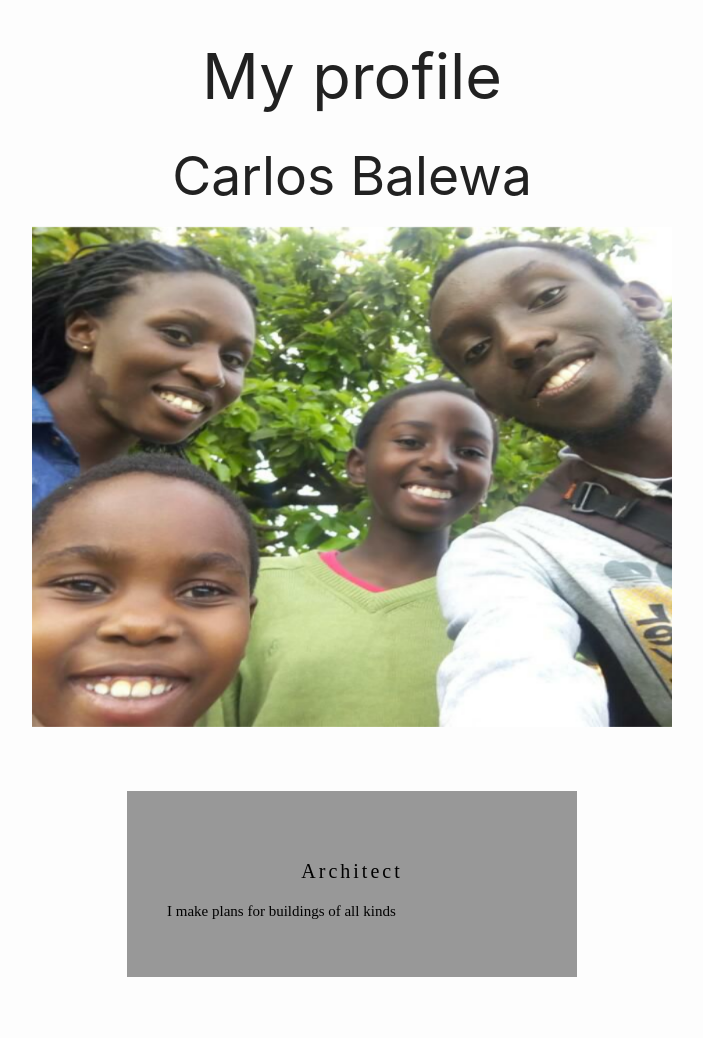
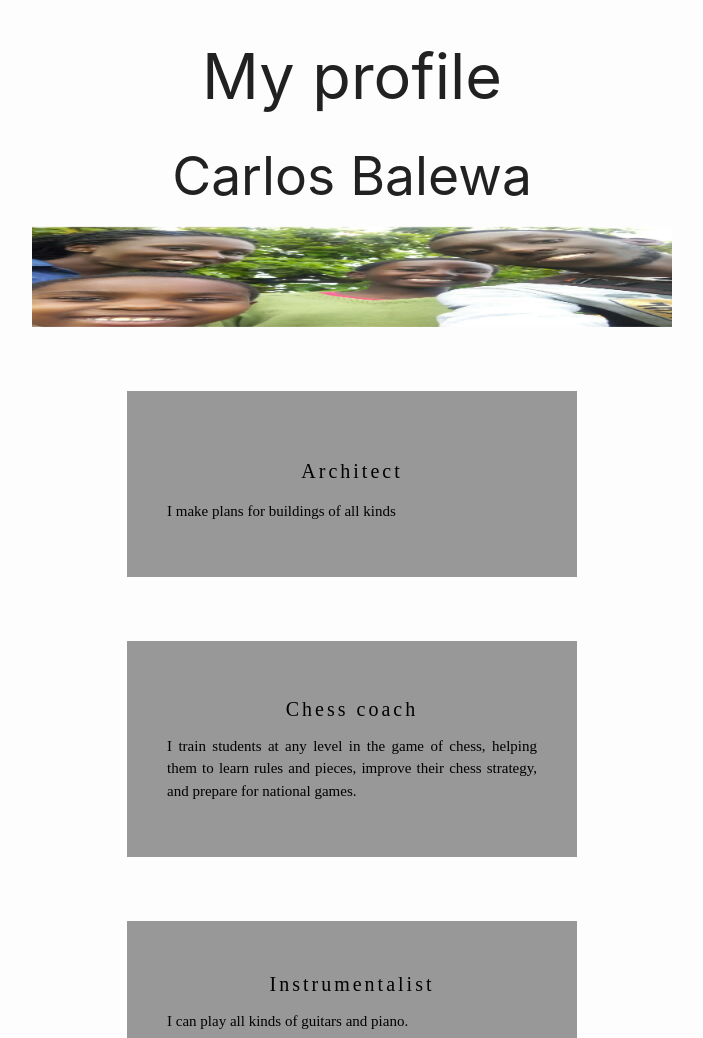
Before and after one commit to Annbalewa/mywebsite, a plain HTML site: page index.html in a window 1280 px wide. Shown: the top 1038 px of the page, without its empty margins (288-991 px from the left). Drawn offline with nearby package versions, Linux system fonts and the light colour scheme.

Commit message:
added styling

```diff
--- a/index.html
+++ b/index.html
@@ -17,7 +17,7 @@
     <h1>My profile</h1>
     <h2>Carlos Balewa</h2>
     <div class="center">
-        <img class="materialboxed imgcenter"  src="fam.jpg" alt="fam" width="400" height="500">
+        <img class="materialboxed imgcenter"  src="fam.jpg" alt="fam" width="50" height="100">
     </div>
     <div class="box">
         <h3>Architect</h3>
```
